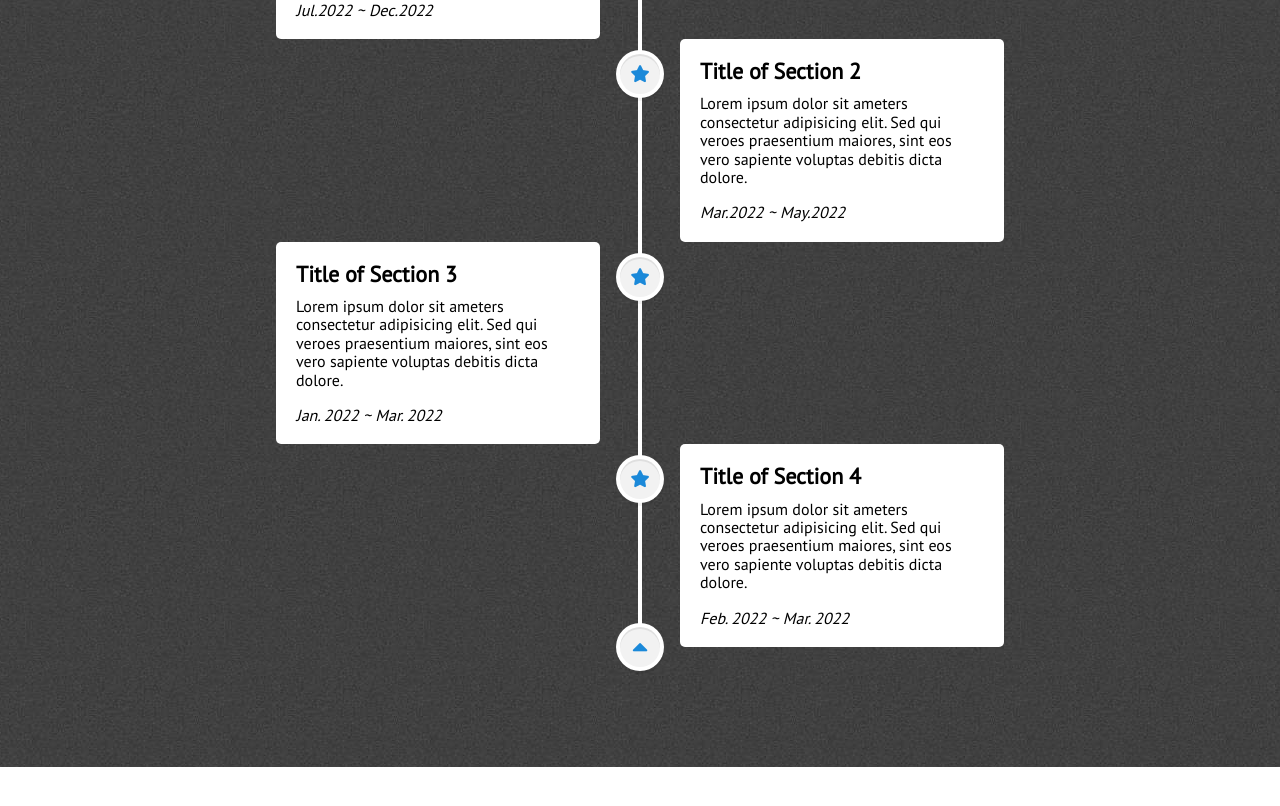
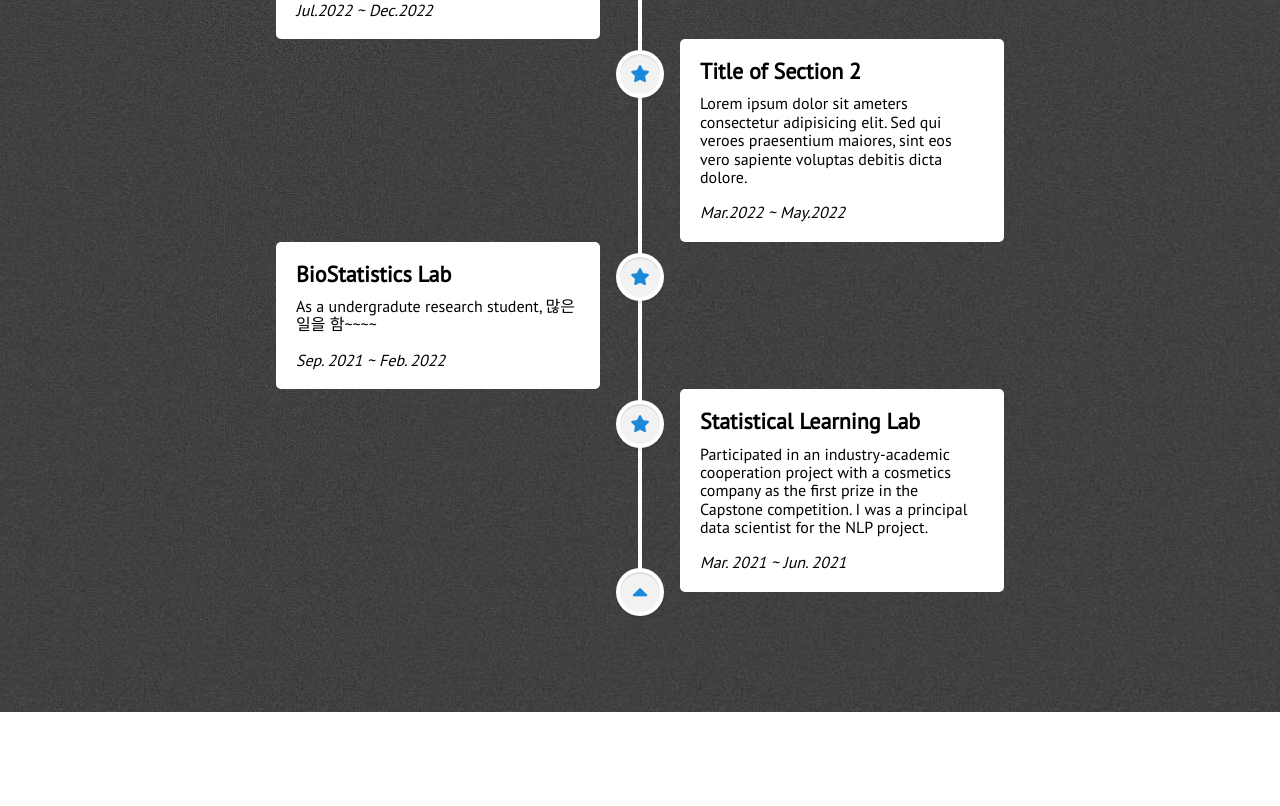
Before and after one commit to YoungheeGGO/YoungheeGGo.github.io, a Jekyll site: the page built from index.html, in a window 1280 px wide and 900 px high, scrolled down 4179 px. Shown: the top 806 px of the window. Built offline with Jekyll 4.4.1, drawn with Linux system fonts in a browser that asks for light colours; nearby versions of some CDN libraries.

Commit message:
Update blogs.html

```diff
--- a/_includes/blogs.html
+++ b/_includes/blogs.html
@@ -48,15 +48,16 @@
             </div>
           </section>
         </div>
-        <div class="row row-1">
+
+          <div class="row row-1">
           <section>
             <i class="icon fas fa-star"></i>
             <div class="details">
-              <span class="title">Title of Section 3</span>
+              <span class="title">BioStatistics Lab</span>
             </div>
-            <p>Lorem ipsum dolor sit ameters consectetur adipisicing elit. Sed qui veroes praesentium maiores, sint eos vero sapiente voluptas debitis dicta dolore.</p>
+            <p>As a undergradute research student, 많은 일을 함~~~~ </p>
             <div class="bottom">
-              <i>Jan. 2022 ~ Mar. 2022</i>
+              <i>Sep. 2021 ~ Feb. 2022</i>
             </div>
           </section>
         </div>
@@ -66,11 +67,11 @@
           <section>
             <i class="icon fas fa-star"></i>
             <div class="details">
-              <span class="title">Title of Section 4</span>
+              <span class="title">Statistical Learning Lab</span>
             </div>
-            <p>Lorem ipsum dolor sit ameters consectetur adipisicing elit. Sed qui veroes praesentium maiores, sint eos vero sapiente voluptas debitis dicta dolore.</p>
+            <p> Participated in an industry-academic cooperation project with a cosmetics company as the first prize in the Capstone competition. I was a principal data scientist for the NLP project. </p>
             <div class="bottom">
-              <i>Feb. 2022 ~ Mar. 2022</i>
+              <i> Mar. 2021 ~ Jun. 2021</i>
             </div>
           </section>
         </div>
```
